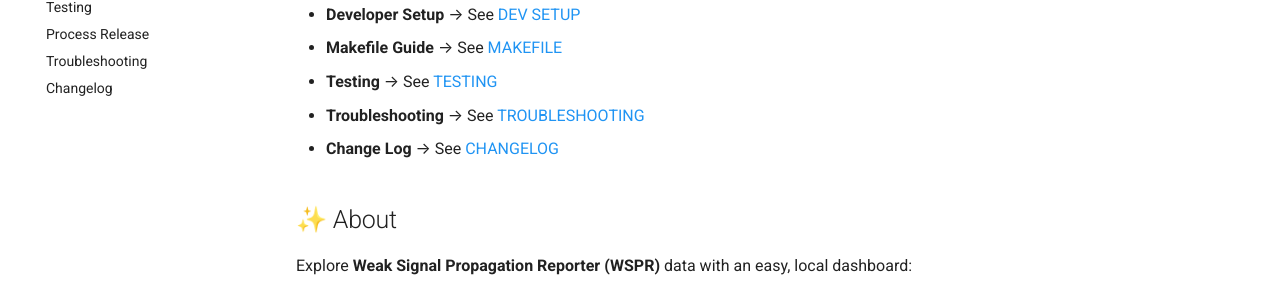
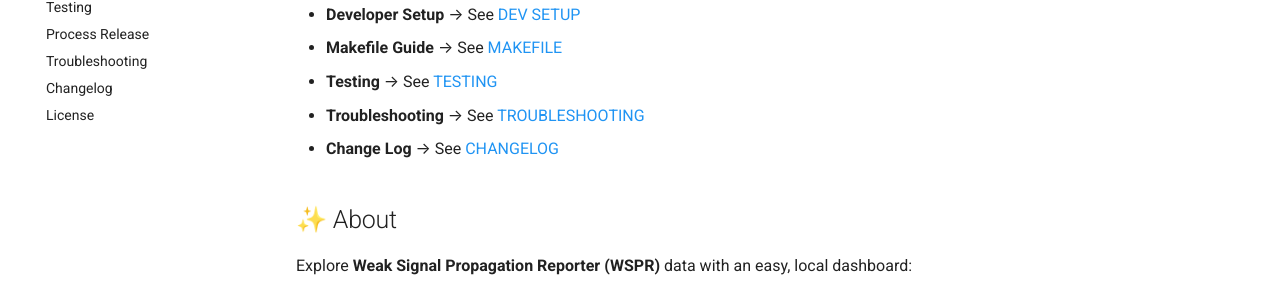
Before and after one commit to KI7MT/wspr-ai-lite, an MkDocs documentation site: the page built from docs/index.md, in a window 1280 px wide. Shown: the part 328-624 px from the top of the page. Built offline with MkDocs 1.6.1 and Material for MkDocs 9.7.7, drawn with Linux system fonts in a browser that asks for light colours; comment, search, counter and statistics services are not loaded.

Commit message:
docs: try to resolve nameing ins in mkdocs

```diff
--- a/docs/index.md
+++ b/docs/index.md
@@ -7,8 +7,8 @@
 - **Developer Setup** → See [DEV SETUP](developer-setup.md)
 - **Makefile Guide** → See [MAKEFILE](makefile.md)
 - **Testing** → See [TESTING](testing.md)
-- **Troubleshooting** → See [TROUBLESHOOTING](./troubleshooting.md)
-- **Change Log** → See [CHANGELOG](../CHANGELOG.md)
+- **Troubleshooting** → See [TROUBLESHOOTING](troubleshooting.md)
+- **Change Log** → See [CHANGELOG](CHANGELOG.md)
 
 ## ✨ About
 Explore **Weak Signal Propagation Reporter (WSPR)** data with an easy, local dashboard:
--- a/mkdocs.yml
+++ b/mkdocs.yml
@@ -39,6 +39,7 @@
   - Process Release: process-release.md
   - Troubleshooting: troubleshooting.md
   - Changelog: ../CHANGELOG.md
+  - License: ../LICENSE.md
 
 markdown_extensions:
   - admonition
```
